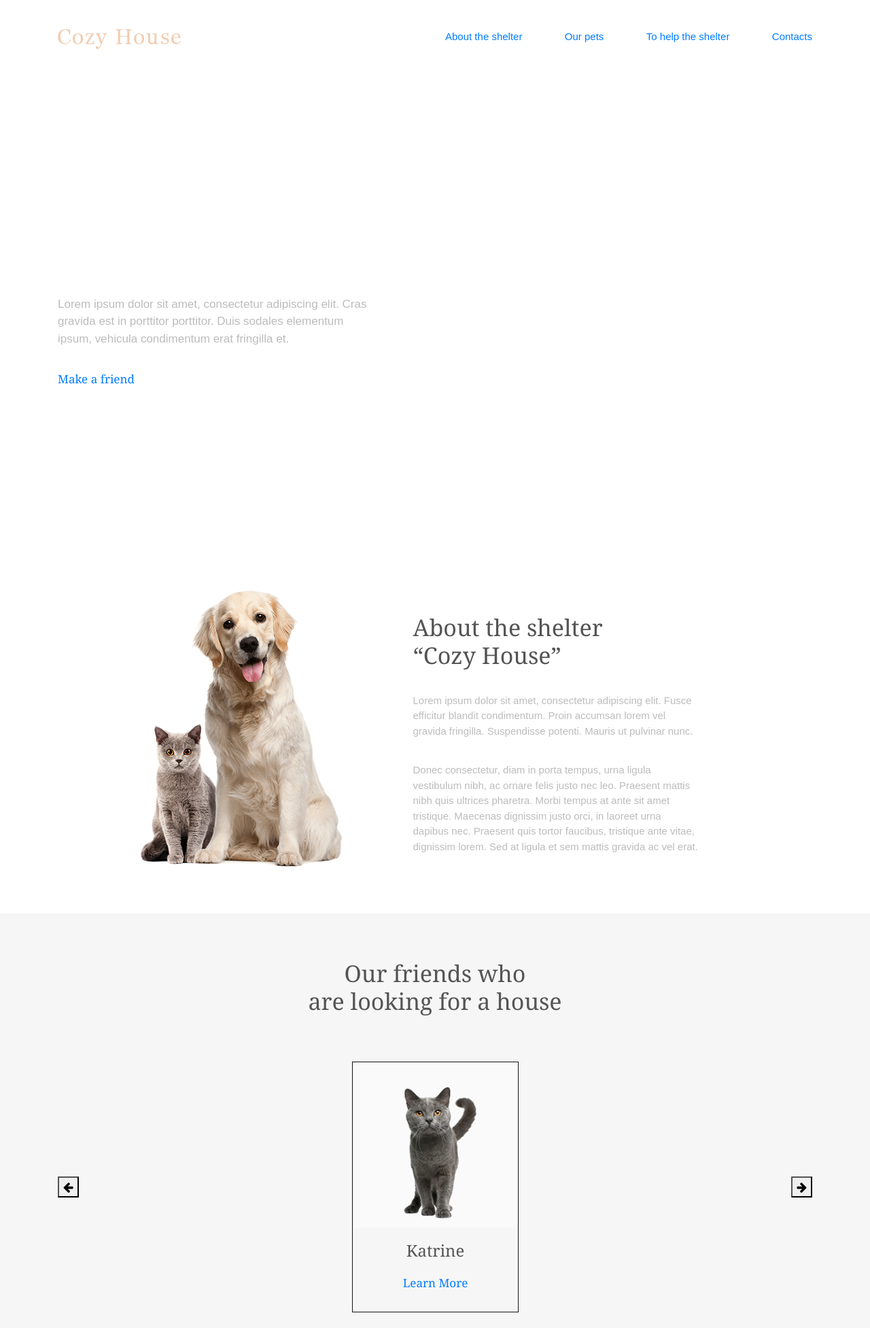
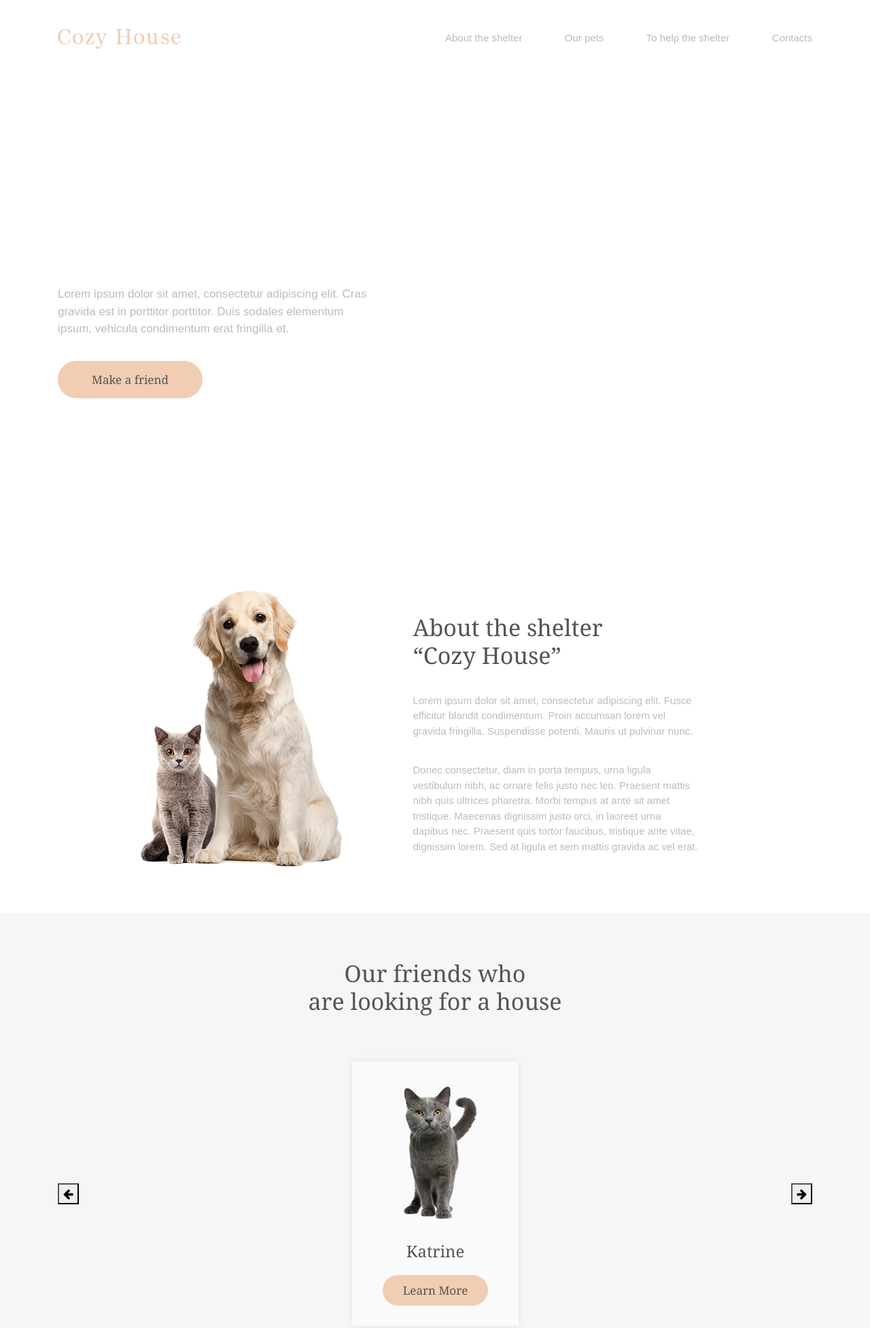
Before and after one commit to sorc97/ShelterLayout, a plain HTML site: page index.html in a window 1280 px wide. Shown: the top 1954 px of the page at 68% size. Drawn offline with nearby package versions, Linux system fonts and the light colour scheme.

Commit message:
additional styling

```diff
--- a/css/main.css
+++ b/css/main.css
@@ -2,6 +2,8 @@
 :root {
 	--bg-primary: #fff;
 	--bg-secondary: #f6f6f6;
+	--bg-button-hover: #eba470;
+	--bg-friends: #fafafa;
 	--text-primary: #bdbcbc;
 	--text-light: #fff;
 	--text-dark: #545454;
@@ -38,6 +40,10 @@ a {
 	text-decoration: none;
 }
 
+a:hover {
+	text-decoration: none;
+}
+
 ul {
 	list-style-type: none;
 	padding: 0px;
@@ -52,6 +58,23 @@ ul {
 	/* line-height: 1.4; */
 }
 
+.button {
+	font-family: var(--font-secondary);
+	font-size: 17px;
+	color: var(--text-dark);
+	background-color: var(--active-color);
+	border-radius: 30px;
+	padding: 15px 50px;
+	/* min-width: 200px; */
+	text-align: center;
+	transition: all .3s ease;
+}
+
+.button:hover {
+	background: var(--bg-button-hover);
+	color: var(--text-light);
+}
+
 /*HEADER*/
 
 .header{
@@ -62,8 +85,8 @@ ul {
 	height: 100vh;
 	/* padding: 60px 0px; */
 	padding: 2.5rem 0px;
-	/* display: flex; */
 	color: var(--text-primary);
+	font-family: var(--font-primary);
 }
 
 .header__container {
@@ -89,6 +112,18 @@ ul {
 	color: var(--active-color);
 }
 
+.menu__link {
+	color: var(--text-primary);
+	transition: color .2s ease;
+	border-bottom: 2px solid transparent;
+	font-size: 15px;
+}
+
+.menu__link:hover {
+	color: var(--text-light);
+	border-color: var(--active-color);
+}
+
 .offer {
 	max-width: 470px;
 	/* justify-self: center; */
@@ -98,6 +133,7 @@ ul {
 .offer__caption {
 	color: var(--text-light);
 	font-size: 3rem;
+	font-family: var(--font-secondary);
 }
 
 .offer__text {
@@ -149,17 +185,24 @@ ul {
 .slider__display {
 	text-align: center;
 	padding: 0px 20px;
+	display: flex;
+	flex-grow: 1;
+	justify-content: center;
+	/* overflow: hidden; */
 }
 
 .slider__item {
 	display: inline-block;
-	border: 1px solid rgb(20, 20, 20);
+	/* border: 1px solid rgb(20, 20, 20); */
 }
 
 .friends-item {
 	padding-bottom: 30px;
 	text-align: center;
 	max-width: 245px;
+	/* flex-shrink: 0; */
+	background-color: var(--bg-friends);
+	box-shadow: 0px 0px 10px #00000017;
 }
 
 .friends-item__img img {
@@ -170,6 +213,10 @@ ul {
 	margin: 20px 0px;
 	color: var(--text-dark);
 	font-size: 1.4rem;
+}
+
+.friends-item__button {
+	padding: 10px 30px;
 }
 
 /* HELP */
--- a/index.html
+++ b/index.html
@@ -30,11 +30,19 @@
 				<!-- Navigation -->
 				<div class="d-none d-md-block col-md-8 col-lg-6">
 					<nav class="navigation">
-						<ul class="menu d-flex justify-content-between arial">
-							<li class="menu__item"><a href="#">About the shelter</a></li>
-							<li class="menu__item"><a href="#">Our pets</a></li>
-							<li class="menu__item"><a href="#">To help the shelter</a></li>
-							<li class="menu__item"><a href="#">Contacts</a></li>
+						<ul class="menu d-flex justify-content-between">
+							<li class="menu__item">
+								<a href="#about" class="menu__link">About the shelter</a>
+							</li>
+							<li class="menu__item">
+								<a href="#friends" class="menu__link">Our pets</a>
+							</li>
+							<li class="menu__item">
+								<a href="#help" class="menu__link">To help the shelter</a>
+							</li>
+							<li class="menu__item">
+								<a href="#footer" class="menu__link">Contacts</a>
+							</li>
 						</ul>
 					</nav>
 				</div>
@@ -43,22 +51,22 @@
 				<!-- Offer -->
 				<div class="col-12 col-lg-6 d-flex align-items-center">
 					<div class="offer text-center text-md-left">
-						<h1 class="offer__caption georgia">
+						<h1 class="offer__caption">
 							Not only people<br>need a house
 						</h1>
-						<p class="offer__text arial">
+						<p class="offer__text">
 							Lorem ipsum dolor sit amet, consectetur adipiscing elit. Cras gravida
 							est in porttitor porttitor. Duis sodales elementum ipsum, vehicula
 							condimentum erat fringilla et.
 						</p>
-						<a href="#" class="offer__button georgia">Make a friend</a>
+						<a href="#" class="offer__button button">Make a friend</a>
 					</div>
 				</div>
 			</div>
 		</div>
 	</header>
 	<!-- About -->
-	<section class="about">
+	<section class="about" id="about">
 		<div class="container">
 			<div class="row d-flex justify-content-center">
 				<div class="col-12 col-md-5 col-lg-5 about__img d-flex justify-content-center">
@@ -83,7 +91,7 @@
 		</div>
 	</section>
 	<!-- Friends -->
-	<section class="friends">
+	<section class="friends" id="friends">
 		<div class="container">
 			<div class="row">
 				<div class="col-md-12">
@@ -105,37 +113,37 @@
 								<img class src="img/Cat.png" alt="friends image">
 							</div>
 							<h2 class="friends-item__name">Katrine</h2>
-							<a href="#" class="friends-item__button">Learn More</a>
+							<a href="#" class="friends-item__button button">Learn More</a>
 						</div>
+						<!-- <div class="slider__item friends-item animated pulse">
+							<div class="friends-item__img">
+								<img class src="img/Dog.png" alt="friends image">
+							</div>
+							<h2 class="friends-item__name">Jennifer</h2>
+							<a href="#" class="friends-item__button button">Learn More</a>
+						</div>
+						<div class="slider__item friends-item animated pulse">
+							<div class="friends-item__img">
+								<img class src="img/Dog3.png" alt="friends image">
+							</div>
+							<h2 class="friends-item__name">Woody</h2>
+							<a href="#" class="friends-item__button button">Learn More</a>
+						</div> -->
 					</div>
 					<button class="slider__arrow-right">
 						<i class="fa fa-arrow-right"></i>
 					</button>
 				</div>
-				<!-- <div class="col-lg-3 col-sm-6 ">
-					<div class="friends__item animated pulse">
-						<img src="img/Dog.png">
-						<h2 class="friends__item_caption">Jennifer</h2>
-						<a href="#" class="friends__item_button">Learn More</a>
-					</div>
-				</div>
-				<div class="col-lg-3 col-sm-12">
-					<div class="friends__item animated pulse">
-						<img src="img/Dog3.png">
-						<h2 class="friends__item_caption">Woody</h2>
-						<a href="#" class="friends__item_button">Learn More</a>
-					</div>
-				</div> -->
 			</div>
 			<div class="row">
 				<div class="col-md-12 d-flex justify-content-center">
-					<a href="#" class="button__offer georgia">Get to know the rest</a>
+					<a href="#" class="button__offer button">Get to know the rest</a>
 				</div>
 			</div>
 		</div>
 	</section>
 	<!-- Help -->
-	<section class="help">
+	<section class="help" id="help">
 		<div class="container">
 			<div class="row">
 				<div class="col-md-12">
@@ -236,16 +244,16 @@
 		</div>
 	</section>
 	<!-- Footer -->
-	<footer class="footer">
+	<footer class="footer" id="footer">
 		<div class="container">
 			<div class="row">
 				<div class="col-12 col-md-6 col-lg-4">
+					<!-- Information -->
 					<div class="information footer__information">
 						<h2 class="information__caption caption">
 							For questions<br>
 							and suggestions
 						</h2>
-
 						<div class="information__item d-flex">
 							<div class="information__img">
 								<img src="img/envelope.svg" alt="envelope icon">
--- /dev/null
+++ b/js/index.js
@@ -0,0 +1 @@
+'use strict'
```
